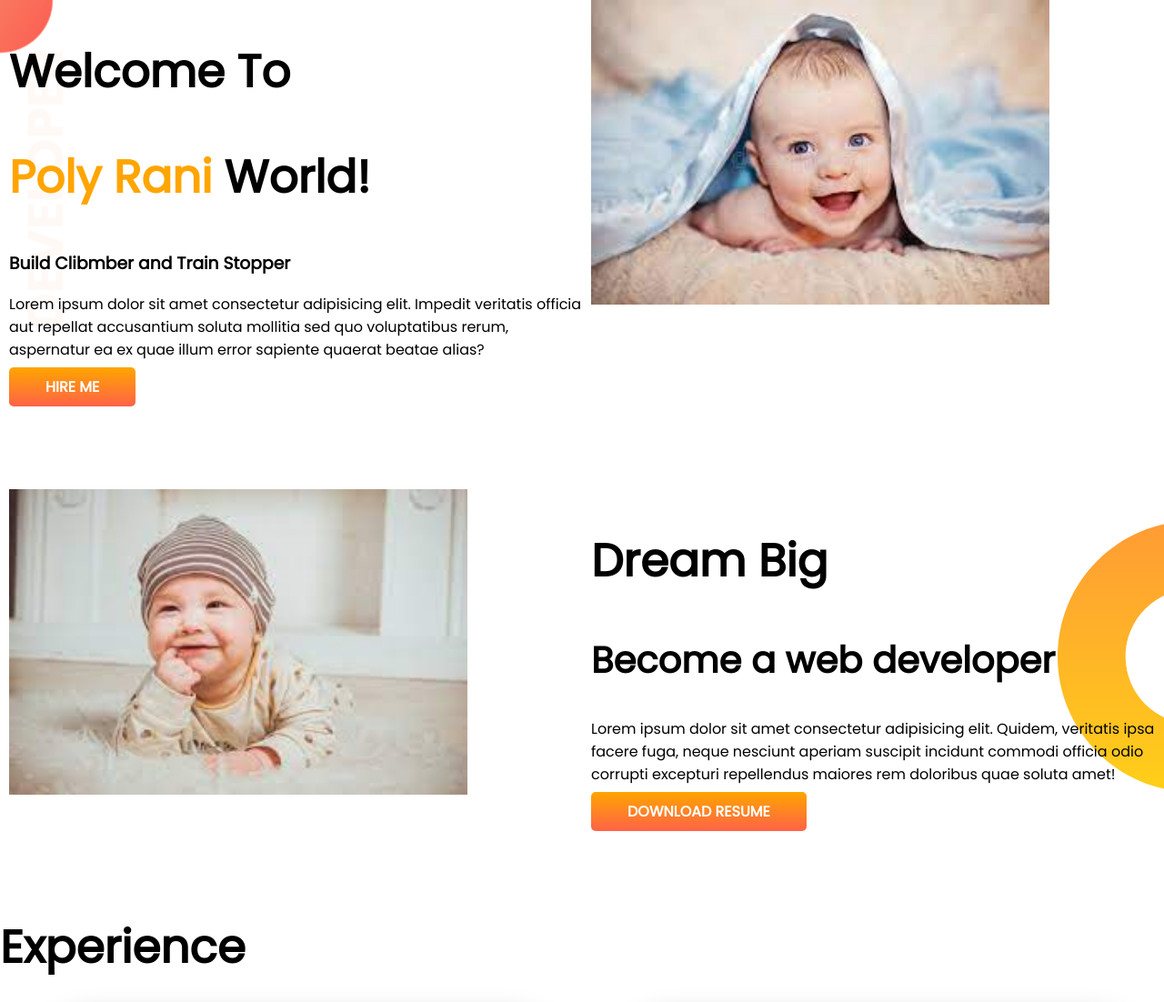
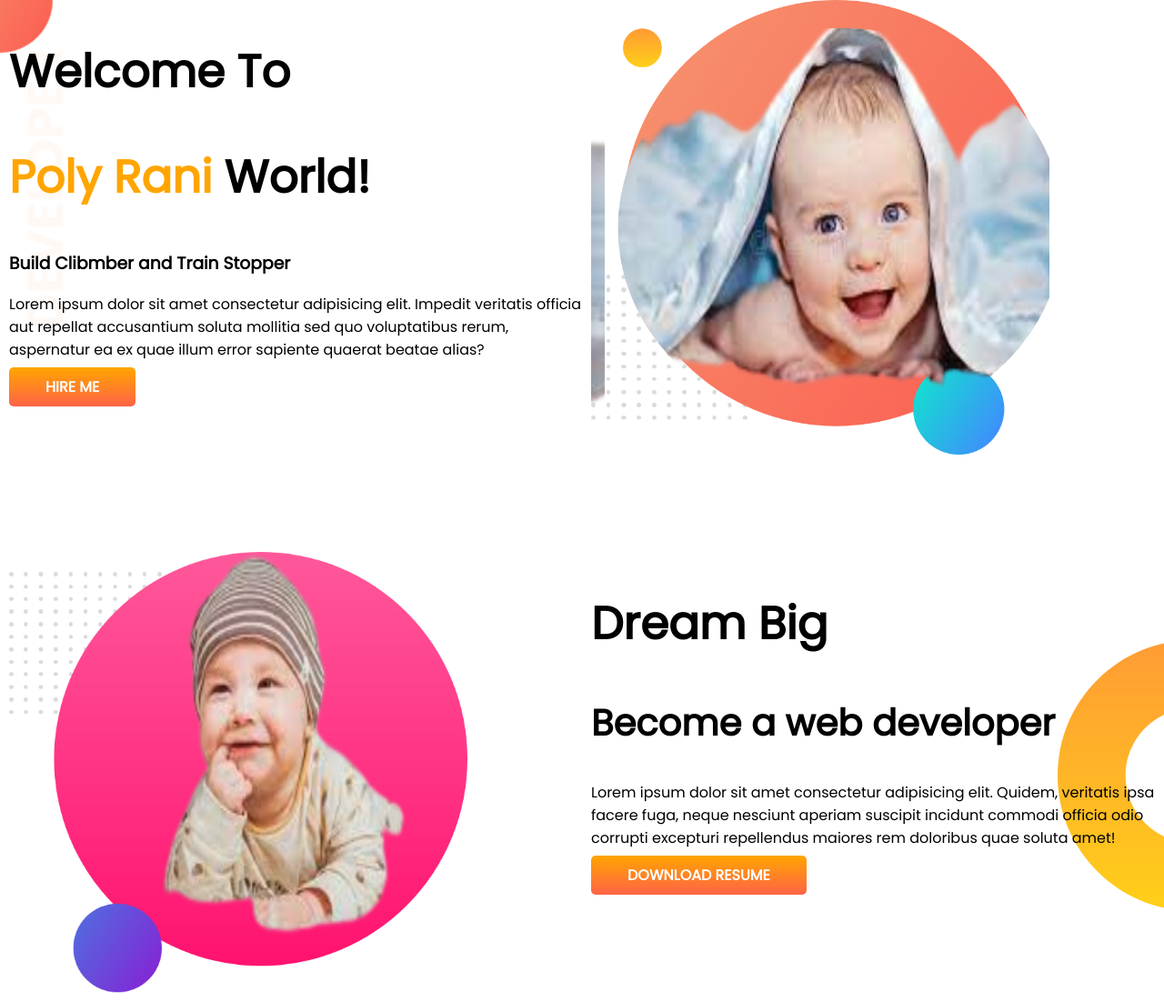
Before and after one commit to polyranidas/developer-portfolio, a plain HTML site: page index.html in a window 1280 px wide. Shown: the top 1102 px of the page at 91% size. Drawn offline with Linux system fonts and the light colour scheme; a web font is replaced by a local one.

Commit message:
image change

```diff
--- a/index.html
+++ b/index.html
@@ -20,14 +20,14 @@
         <a class="link-button" href="#" target="_blank">HIRE ME</a>
     </div>
     <div class="half-width">
-        <img src="images/baby.jpg" alt="">
+        <img src="images/baby1.png" alt="">
     </div>
 
    </section>
 
    <section class="dream-big flexible-container">
     <div class="half-width">
-        <img src="images/baby1.jpg" alt="">
+        <img src="images/baby2.png" alt="">
     </div>
     <div class="half-width">
         <h1>Dream Big</h1>
```
Also changed, not shown: images/baby1.png (added), images/baby2.png (added), images/my-bg.png (added), images/my-bg2.png (added).
